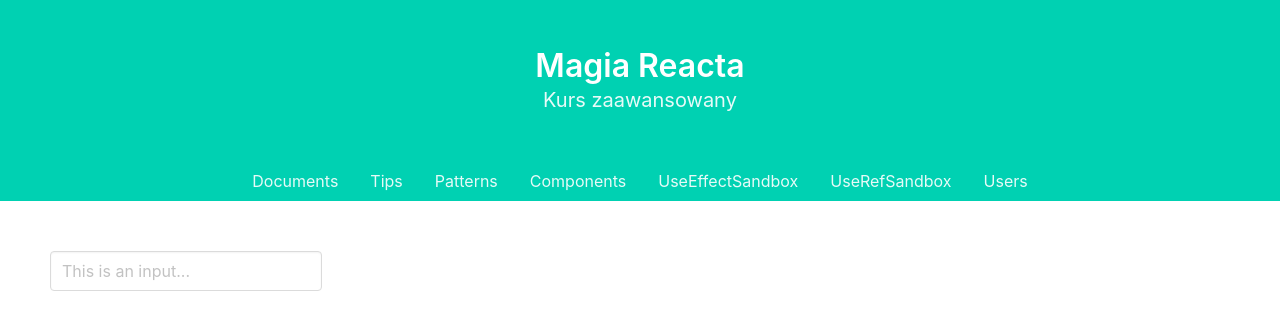
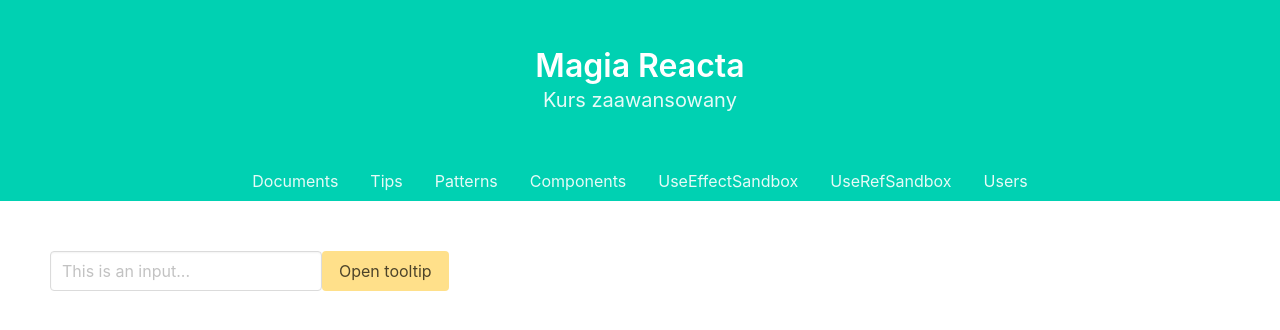
Before and after one commit to TZ-fn/kurs-magia-reacta-hr, a React (Create React App) app: page /patterns in a window 1280 px wide. Shown: the top 330 px of the page. Built offline with nearby package versions, Linux system fonts and the light colour scheme.

Commit message:
Refactor some of the logic, add an item with similar properties to a different view

```diff
--- a/src/components/views/Patterns.jsx
+++ b/src/components/views/Patterns.jsx
@@ -1,4 +1,4 @@
-import React from 'react';
+import React, { useState } from 'react';
 import Downshift from 'downshift';
 import cx from 'classnames';
 
@@ -9,7 +9,14 @@ const items = [
   { value: 'grape' },
   { value: 'banana' },
 ];
-const Patterns = () => (
+const Patterns = () => {
+  const [isTooltipOpen, setTooltipVisibility] = useState(false);
+  const toggleTooltipVisibility = () => {
+    setTooltipVisibility(!isTooltipOpen);
+  };
+
+  return (
+    <div>
       <Downshift>
         {({ isOpen, inputValue, getInputProps, getMenuProps, getItemProps, selectedItem }) => (
           <div className={cx('dropdown', { 'is-active': isOpen })}>
@@ -45,6 +52,20 @@ const Patterns = () => (
           </div>
         )}
       </Downshift>
+
+      <button onClick={toggleTooltipVisibility} type='button' className='button is-warning'>
+        Open tooltip
+      </button>
+      {isTooltipOpen && (
+        <div className='notification is-warning'>
+          Primar lorem ipsum dolor sit amet, consectetur adipiscing elit lorem ipsum dolor.
+          <strong>Pellentesque risus mi</strong>, tempus quis placerat ut, porta nec nulla.
+          Vestibulum rhoncus ac ex sit amet fringilla. Nullam gravida purus diam, et dictum felis
+          venenatis efficitur.
+        </div>
+      )}
+    </div>
   );
+};
 
 export default Patterns;
--- a/src/components/views/Users.jsx
+++ b/src/components/views/Users.jsx
@@ -1,9 +1,10 @@
 import React, { useState } from 'react';
+import cs from 'classnames';
 
 const Users = () => {
   const [isModalVisible, setModalVisible] = useState(false);
   const toggleModalVisibility = () => {
-    setModalVisible(() => !isModalVisible);
+    setModalVisible(!isModalVisible);
   };
 
   return (
@@ -12,7 +13,7 @@ const Users = () => {
       <button className='button is-primary' onClick={toggleModalVisibility} type='button'>
         Show modal
       </button>
-      <div className={`modal ${isModalVisible ? 'is-active' : ''}`}>
+      <div className={cs('modal', isModalVisible ? 'is-active' : '')}>
         <div className='modal-background' />
         <div className='modal-content'>
           <article className='message is-primary'>
```
Lines whose indentation alone changed are shown as unchanged.
